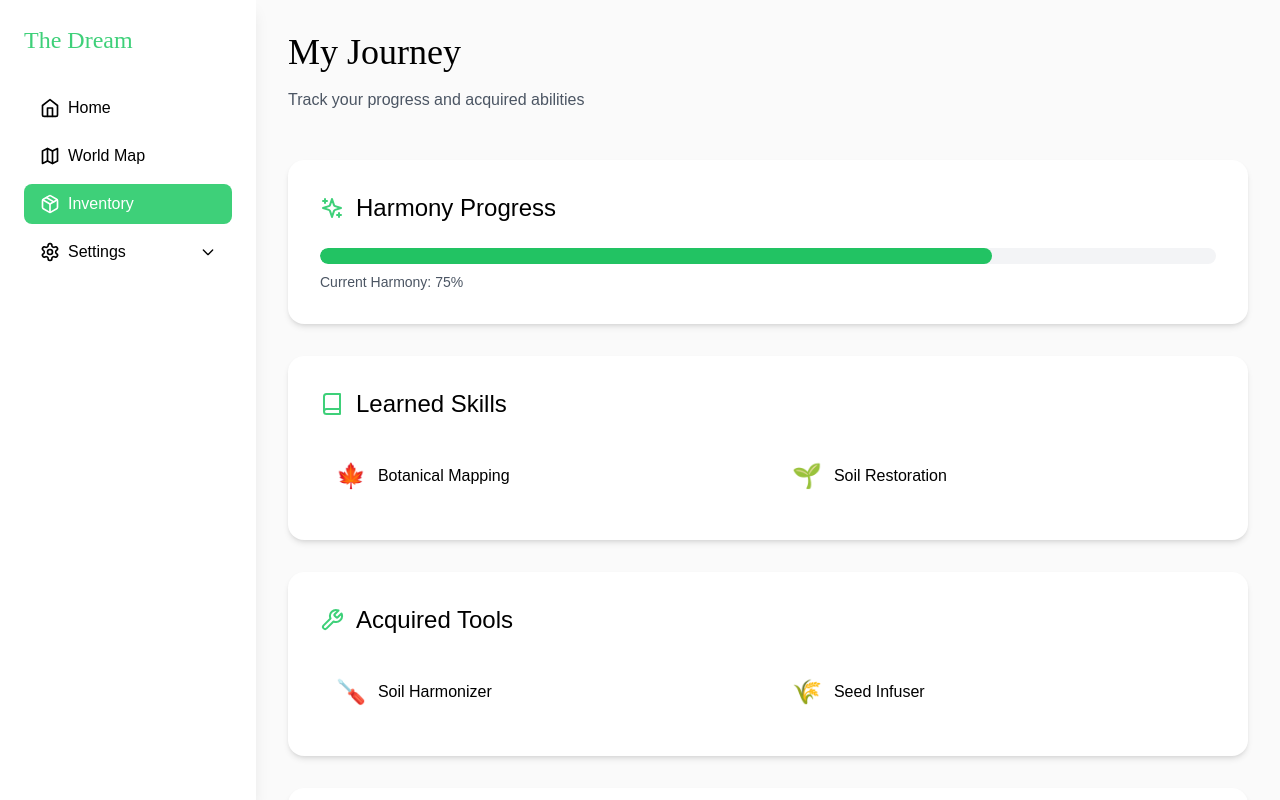
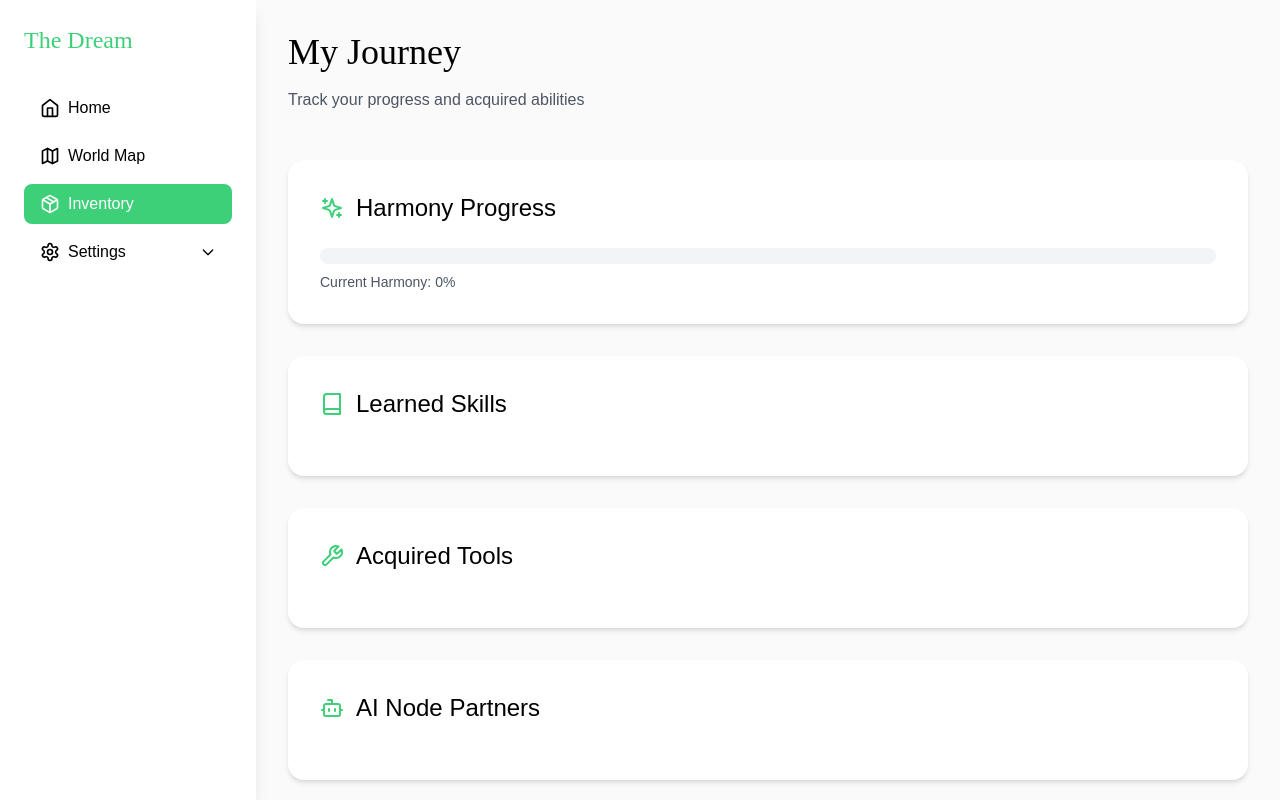
Before and after one commit to dimitar-trifonov/the-dream-rebuild-bolt-new, a React (Vite) app: page /inventory in a window 1280 px wide. Shown: the top 800 px of the page. Built offline with nearby package versions, Linux system fonts and the light colour scheme; a web font is replaced by a local one.

Commit message:
Implement player state management

```diff
--- /dev/null
+++ b/src/hooks/usePlayerState.ts
@@ -0,0 +1,69 @@
+import { useState, useEffect, useCallback } from 'react';
+import { playerStateService, PlayerState } from '../services/PlayerStateService';
+
+export function usePlayerState() {
+  const [playerState, setPlayerState] = useState<PlayerState>(
+    playerStateService.getState()
+  );
+
+  const refreshState = useCallback(() => {
+    setPlayerState(playerStateService.getState());
+  }, []);
+
+  useEffect(() => {
+    // Listen for storage events to sync state across tabs
+    const handleStorageChange = (event: StorageEvent) => {
+      if (event.key === 'dreamGamePlayerState') {
+        refreshState();
+      }
+    };
+
+    window.addEventListener('storage', handleStorageChange);
+    return () => window.removeEventListener('storage', handleStorageChange);
+  }, [refreshState]);
+
+  const actions = {
+    setGoal: (goalId: string) => {
+      playerStateService.setGoal(goalId);
+      refreshState();
+    },
+    addLearnedSkill: (skillId: string) => {
+      playerStateService.addLearnedSkill(skillId);
+      refreshState();
+    },
+    addAcquiredTool: (toolId: string) => {
+      playerStateService.addAcquiredTool(toolId);
+      refreshState();
+    },
+    addInventoryNode: (nodeId: string) => {
+      playerStateService.addInventoryNode(nodeId);
+      refreshState();
+    },
+    updateHarmonyScore: (score: number) => {
+      playerStateService.updateHarmonyScore(score);
+      refreshState();
+    },
+    startMission: (missionId: string) => {
+      playerStateService.startMission(missionId);
+      refreshState();
+    },
+    completeMission: (missionId: string) => {
+      playerStateService.completeMission(missionId);
+      refreshState();
+    },
+    restoreZone: (zoneId: string) => {
+      playerStateService.restoreZone(zoneId);
+      refreshState();
+    },
+    updateLocation: (x: number, y: number) => {
+      playerStateService.updateLocation(x, y);
+      refreshState();
+    },
+    resetState: () => {
+      playerStateService.resetState();
+      refreshState();
+    },
+  };
+
+  return { playerState, actions };
+}
--- a/src/pages/GoalSelectionPage.tsx
+++ b/src/pages/GoalSelectionPage.tsx
@@ -2,13 +2,15 @@ import React from 'react';
 import { useNavigate } from 'react-router-dom';
 import { Target } from 'lucide-react';
 import { useGameData } from '../hooks/useGameData';
+import { usePlayerState } from '../hooks/usePlayerState';
 
 export default function GoalSelectionPage() {
   const navigate = useNavigate();
   const { goals } = useGameData();
+  const { actions } = usePlayerState();
 
   const handleSelectGoal = (goalId: string) => {
-    // In a real app, this would set the goal in PlayerProfile
+    actions.setGoal(goalId);
     navigate('/map');
   };
 
--- a/src/pages/UserProfilePage.tsx
+++ b/src/pages/UserProfilePage.tsx
@@ -1,10 +1,11 @@
 import React from 'react';
 import { Book, Wrench, Bot, Sparkles } from 'lucide-react';
 import { useGameData } from '../hooks/useGameData';
+import { usePlayerState } from '../hooks/usePlayerState';
 
 export default function UserProfilePage() {
-  const { skills, tools, aiNodes } = useGameData('goal11'); // TODO: Get from context/state
-  const currentHarmonyScore = 75; // TODO: Get from player state
+  const { playerState } = usePlayerState();
+  const { skills, tools, aiNodes } = useGameData(playerState.selectedGoalId || undefined);
 
   return (
     <div className="min-h-screen bg-dream-bg p-8 font-interface">
@@ -23,11 +24,11 @@ export default function UserProfilePage() {
           <div className="relative h-4 bg-gray-100 rounded-full overflow-hidden">
             <div
               className="absolute top-0 left-0 h-full bg-harmony-high rounded-full transition-all duration-500"
-              style={{ width: `${currentHarmonyScore}%` }}
+              style={{ width: `${playerState.currentHarmonyScore}%` }}
             />
           </div>
           <p className="mt-2 text-sm text-gray-600">
-            Current Harmony: {currentHarmonyScore}%
+            Current Harmony: {playerState.currentHarmonyScore}%
           </p>
         </section>
 
@@ -38,7 +39,7 @@ export default function UserProfilePage() {
             <h2 className="text-2xl font-interface">Learned Skills</h2>
           </div>
           <div className="grid grid-cols-1 md:grid-cols-2 gap-4">
-            {skills?.map(skill => (
+            {skills?.filter(skill => playerState.learnedSkills.includes(skill.id)).map(skill => (
               <div key={skill.id} className="flex items-center gap-3 p-4 bg-dream-zone-bg rounded-lg">
                 <span className="text-2xl">{skill.icon}</span>
                 <span className="font-interface">{skill.name}</span>
@@ -54,7 +55,7 @@ export default function UserProfilePage() {
             <h2 className="text-2xl font-interface">Acquired Tools</h2>
           </div>
           <div className="grid grid-cols-1 md:grid-cols-2 gap-4">
-            {tools?.map(tool => (
+            {tools?.filter(tool => playerState.acquiredTools.includes(tool.id)).map(tool => (
               <div key={tool.id} className="flex items-center gap-3 p-4 bg-dream-zone-bg rounded-lg">
                 <span className="text-2xl">{tool.icon}</span>
                 <span className="font-interface">{tool.name}</span>
@@ -70,7 +71,7 @@ export default function UserProfilePage() {
             <h2 className="text-2xl font-interface">AI Node Partners</h2>
           </div>
           <div className="grid grid-cols-1 md:grid-cols-2 gap-4">
-            {aiNodes?.map(node => (
+            {aiNodes?.filter(node => playerState.inventoryNodes.includes(node.id)).map(node => (
               <div key={node.id} className="flex items-center gap-3 p-4 bg-dream-zone-bg rounded-lg">
                 <span className="text-2xl">{node.icon}</span>
                 <div>
--- a/src/pages/WorldMapPage.tsx
+++ b/src/pages/WorldMapPage.tsx
@@ -2,10 +2,12 @@ import React from 'react';
 import { useNavigate } from 'react-router-dom';
 import { Map as MapIcon } from 'lucide-react';
 import { useGameData } from '../hooks/useGameData';
+import { usePlayerState } from '../hooks/usePlayerState';
 
 export default function WorldMapPage() {
   const navigate = useNavigate();
-  const { zones, currentGoal } = useGameData('goal11'); // TODO: Get from context/state
+  const { playerState } = usePlayerState();
+  const { zones, currentGoal } = useGameData(playerState.selectedGoalId || undefined);
 
   const handleZoneClick = (zoneId: string) => {
     navigate(`/zone/${zoneId}`);
--- /dev/null
+++ b/src/services/PlayerStateService.ts
@@ -0,0 +1,125 @@
+import { World } from './GameDataService';
+
+export interface PlayerState {
+  selectedGoalId: string | null;
+  currentHarmonyScore: number;
+  learnedSkills: string[];
+  skillsInTraining: string[];
+  acquiredTools: string[];
+  inventoryNodes: string[];
+  missionsCompleted: string[];
+  missionsInProgress: string[];
+  worldZonesRestored: string[];
+  currentLocation: { x: number; y: number } | null;
+  timeTracking: {
+    totalTime: number;
+    currentEventTimeLimit: number | null;
+    lastUpdateTimestamp: string;
+  };
+}
+
+const STORAGE_KEY = 'dreamGamePlayerState';
+
+const initialState: PlayerState = {
+  selectedGoalId: null,
+  currentHarmonyScore: 0,
+  learnedSkills: [],
+  skillsInTraining: [],
+  acquiredTools: [],
+  inventoryNodes: [],
+  missionsCompleted: [],
+  missionsInProgress: [],
+  worldZonesRestored: [],
+  currentLocation: null,
+  timeTracking: {
+    totalTime: 0,
+    currentEventTimeLimit: null,
+    lastUpdateTimestamp: new Date().toISOString(),
+  },
+};
+
+class PlayerStateService {
+  private state: PlayerState;
+
+  constructor() {
+    this.state = this.loadState();
+  }
+
+  private loadState(): PlayerState {
+    const savedState = localStorage.getItem(STORAGE_KEY);
+    return savedState ? JSON.parse(savedState) : { ...initialState };
+  }
+
+  private saveState(): void {
+    localStorage.setItem(STORAGE_KEY, JSON.stringify(this.state));
+  }
+
+  getState(): PlayerState {
+    return { ...this.state };
+  }
+
+  setGoal(goalId: string): void {
+    this.state.selectedGoalId = goalId;
+    this.saveState();
+  }
+
+  addLearnedSkill(skillId: string): void {
+    if (!this.state.learnedSkills.includes(skillId)) {
+      this.state.learnedSkills.push(skillId);
+      this.saveState();
+    }
+  }
+
+  addAcquiredTool(toolId: string): void {
+    if (!this.state.acquiredTools.includes(toolId)) {
+      this.state.acquiredTools.push(toolId);
+      this.saveState();
+    }
+  }
+
+  addInventoryNode(nodeId: string): void {
+    if (!this.state.inventoryNodes.includes(nodeId)) {
+      this.state.inventoryNodes.push(nodeId);
+      this.saveState();
+    }
+  }
+
+  updateHarmonyScore(score: number): void {
+    this.state.currentHarmonyScore = score;
+    this.saveState();
+  }
+
+  startMission(missionId: string): void {
+    if (!this.state.missionsInProgress.includes(missionId)) {
+      this.state.missionsInProgress.push(missionId);
+      this.saveState();
+    }
+  }
+
+  completeMission(missionId: string): void {
+    this.state.missionsCompleted.push(missionId);
+    this.state.missionsInProgress = this.state.missionsInProgress.filter(
+      id => id !== missionId
+    );
+    this.saveState();
+  }
+
+  restoreZone(zoneId: string): void {
+    if (!this.state.worldZonesRestored.includes(zoneId)) {
+      this.state.worldZonesRestored.push(zoneId);
+      this.saveState();
+    }
+  }
+
+  updateLocation(x: number, y: number): void {
+    this.state.currentLocation = { x, y };
+    this.saveState();
+  }
+
+  resetState(): void {
+    this.state = { ...initialState };
+    this.saveState();
+  }
+}
+
+export const playerStateService = new PlayerStateService();
```
